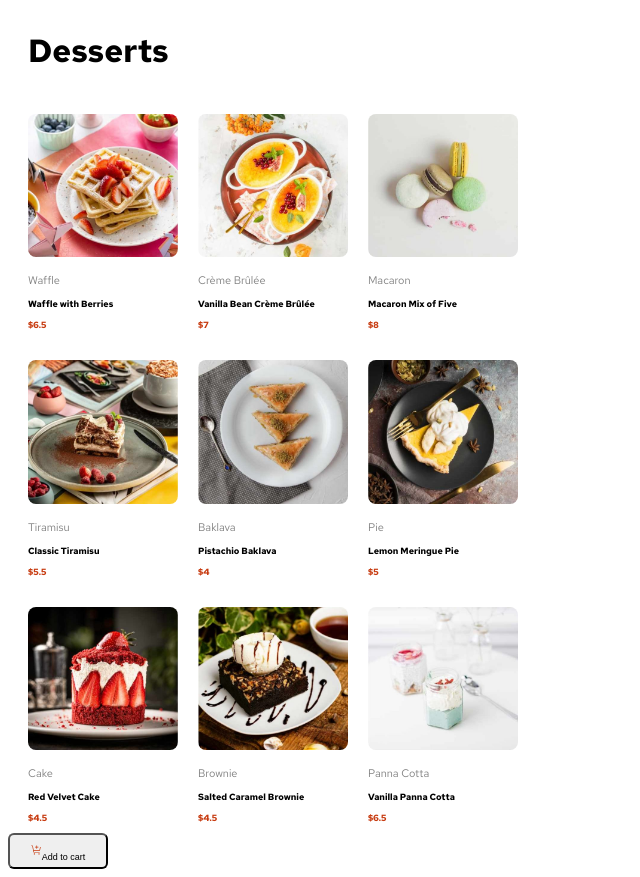
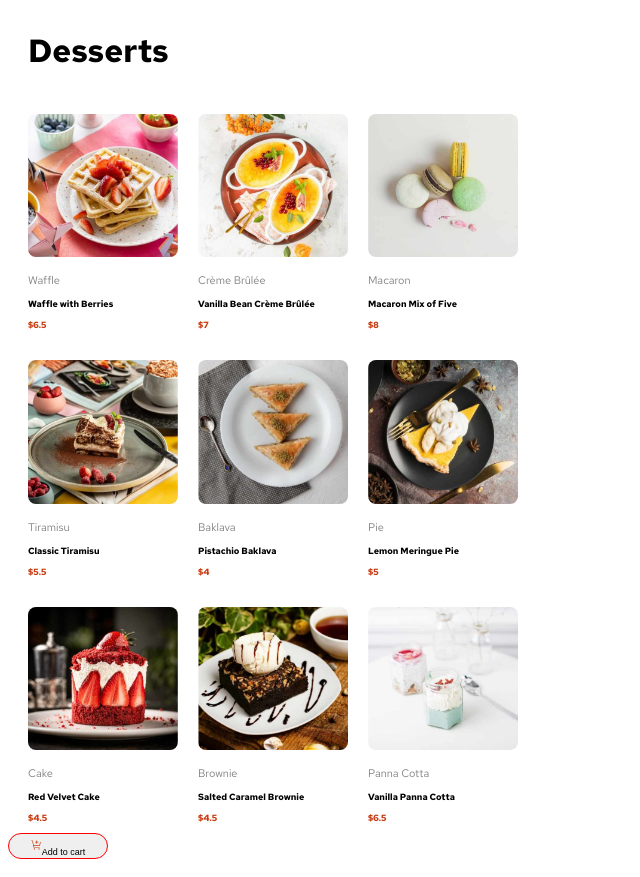
Before and after one commit to emperor1239182/desserts, a React (Vite) app: page / in a window 1280 px wide. Shown: the whole page, without its empty margins (0-640 px from the left). Built offline with nearby package versions, Linux system fonts and the light colour scheme.

Commit message:
sass compilation fix

```diff
--- a/package.json
+++ b/package.json
@@ -24,6 +24,7 @@
     "eslint-plugin-react-refresh": "^0.4.16",
     "globals": "^15.14.0",
     "sass": "^1.83.4",
+    "sass-embedded": "^1.83.4",
     "vite": "^6.0.11"
   }
 }
--- /dev/null
+++ b/src/App.css
@@ -0,0 +1,43 @@
+html {
+  font-family: "Red Hat Text", sans-serif;
+}
+
+.container {
+  display: grid;
+  grid-template-columns: 150px 150px 150px;
+  gap: 20px;
+  margin-left: 20px;
+}
+
+.dessert p:nth-child(4) {
+  color: hsl(14, 86%, 42%);
+  font-size: 9px;
+  font-weight: bold;
+}
+
+.dessert p:nth-child(2) {
+  font-size: 11px;
+  color: grey;
+}
+
+.dessert p:nth-child(3) {
+  font-size: 9px;
+  font-weight: bold;
+}
+
+img {
+  border-radius: 8px;
+  width: 150px;
+}
+
+.topic {
+  grid-column: 1/4;
+}
+
+.add {
+  font-size: 9px;
+  border: 1px solid red;
+  border-radius: 25px;
+  text-align: center;
+  width: 100px;
+}/*# sourceMappingURL=App.css.map */
--- a/src/App.jsx
+++ b/src/App.jsx
@@ -7,7 +7,7 @@ function App() {
     "image": {
             "thumbnail": ".src/assets/images/image-waffle-thumbnail.jpg",
             "mobile": "./assets/images/image-waffle-mobile.jpg",
-            "tablet": "./assets/images/image-waffle-tablet.jpg",
+            "tablet": "s./assets/images/image-waffle-tablet.jpg",
             "desktop": "src/assets/images/image-waffle-desktop.jpg"
        },
        "name": "Waffle with Berries",
--- a/src/App.scss
+++ b/src/App.scss
@@ -1,4 +1,3 @@
-
 
 html{
     font-family: 'Red Hat Text', sans-serif;
@@ -36,9 +35,9 @@ img{
 }
 .add{
     font-size: $font;
-    border: 1px thin red;
-    border-radius: 6px;
-    padding: 5px;
+    border: 1px solid red;
+    border-radius: 25px;
     text-align: center;
     width: 100px;
+
 }
--- a/vite.config.js
+++ b/vite.config.js
@@ -1,15 +1,16 @@
-
-// Import necessary modules
 import { defineConfig } from 'vite';
-import react from '@vitejs/plugin-react';
+import { NodePackageImporter } from 'sass';
+import react from '@vitejs/plugin-react'
 
 export default defineConfig({
   plugins: [react()],
+
   css: {
     preprocessorOptions: {
       scss: {
-
-      }
-    }
-  }
+        api: 'modern',
+        importer: new NodePackageImporter(),
+      },
+    },
+  },
 });
```
Also changed, not shown: 2 other files (tests, documents, lock files or other folders).
